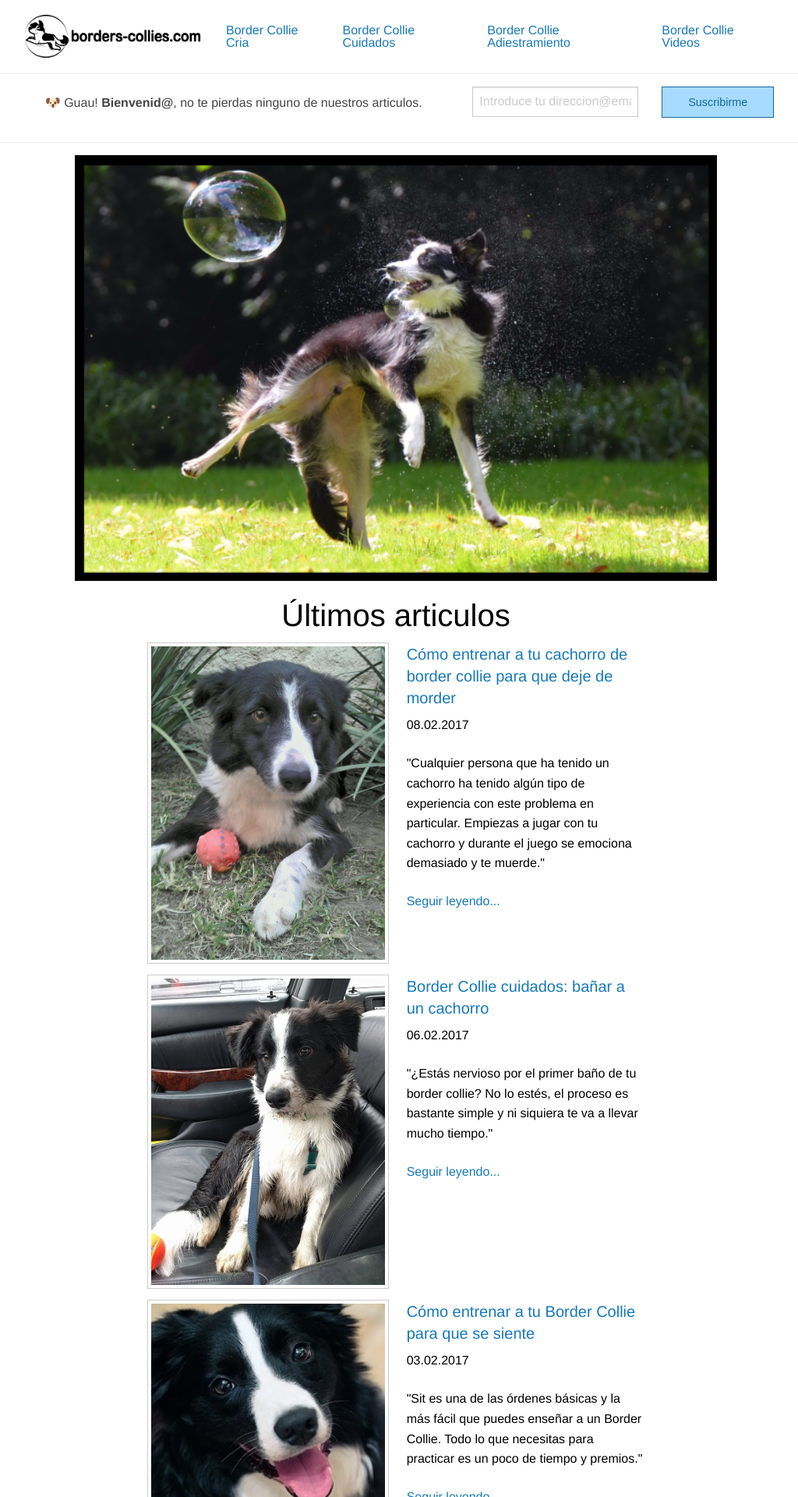
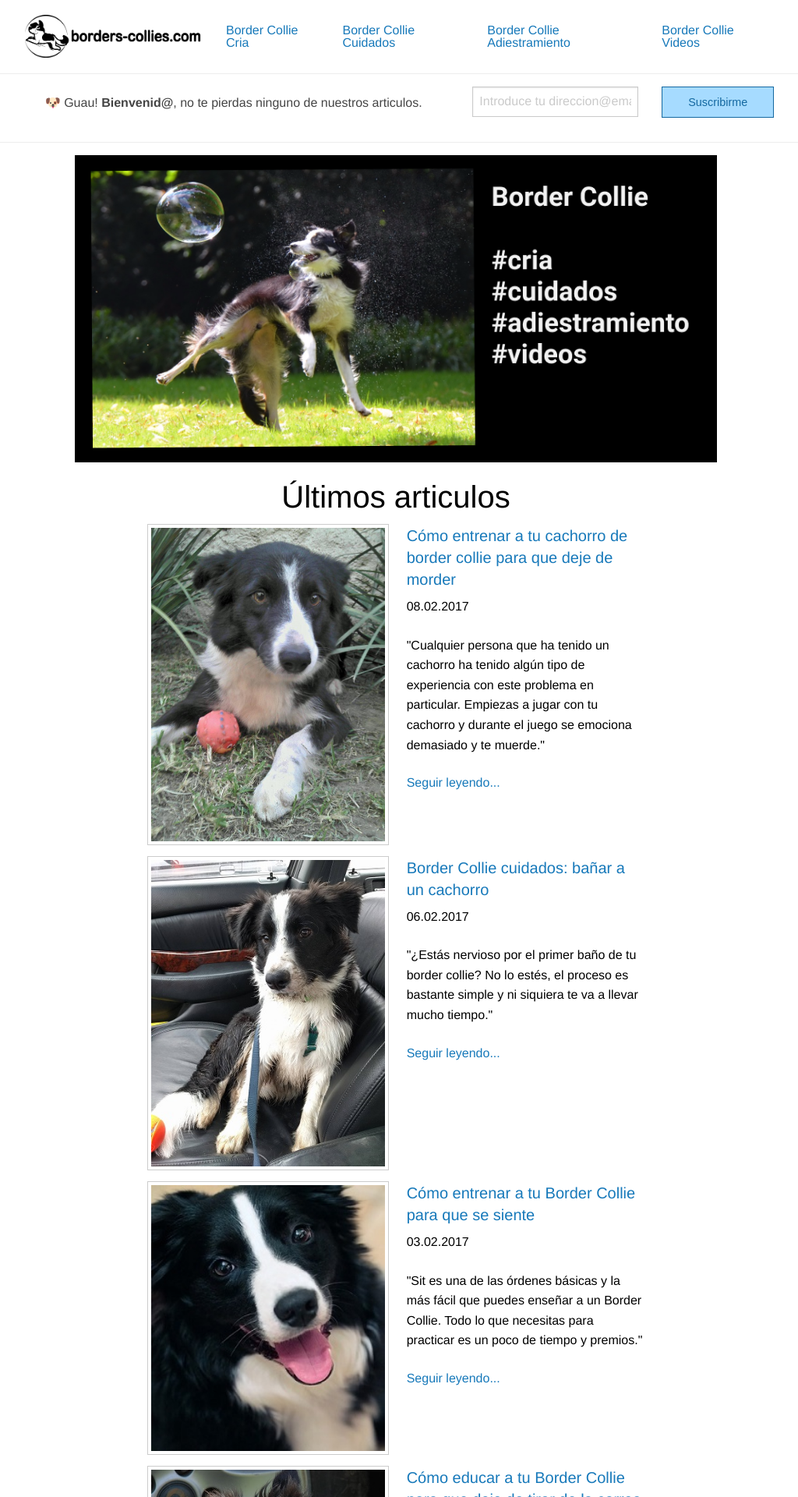
Before and after one commit to Borders-collies/borders-collies.github.io, a Jekyll site: the page built from index.html, in a window 1280 px wide. Shown: the top 1920 px of the page at 78% size, without its empty margins (132-1156 px from the left). Built offline with Jekyll 4.4.1, drawn with Linux system fonts in a browser that asks for light colours; the list of posts is cut into pages by our own code.

Commit message:
new image index

```diff
--- a/index.html
+++ b/index.html
@@ -5,7 +5,7 @@ description: "Toda la informacion que necesitas sobre la cria, el adiestramiento
 
 <div class="media-object small-8 small-centered columns">
   <div class="text-center">
-    <img class="show-for-medium" src="assets/img/imagen-inicio-2.png" width="100%" height="100%" alt="Border Collie jugando con burbujas.">
+    <img class="show-for-medium" src="assets/img/imagen-inicio.png" width="100%" height="100%" alt="Border Collie jugando con burbujas.">
   </div>
 </div>
 <main>
```
